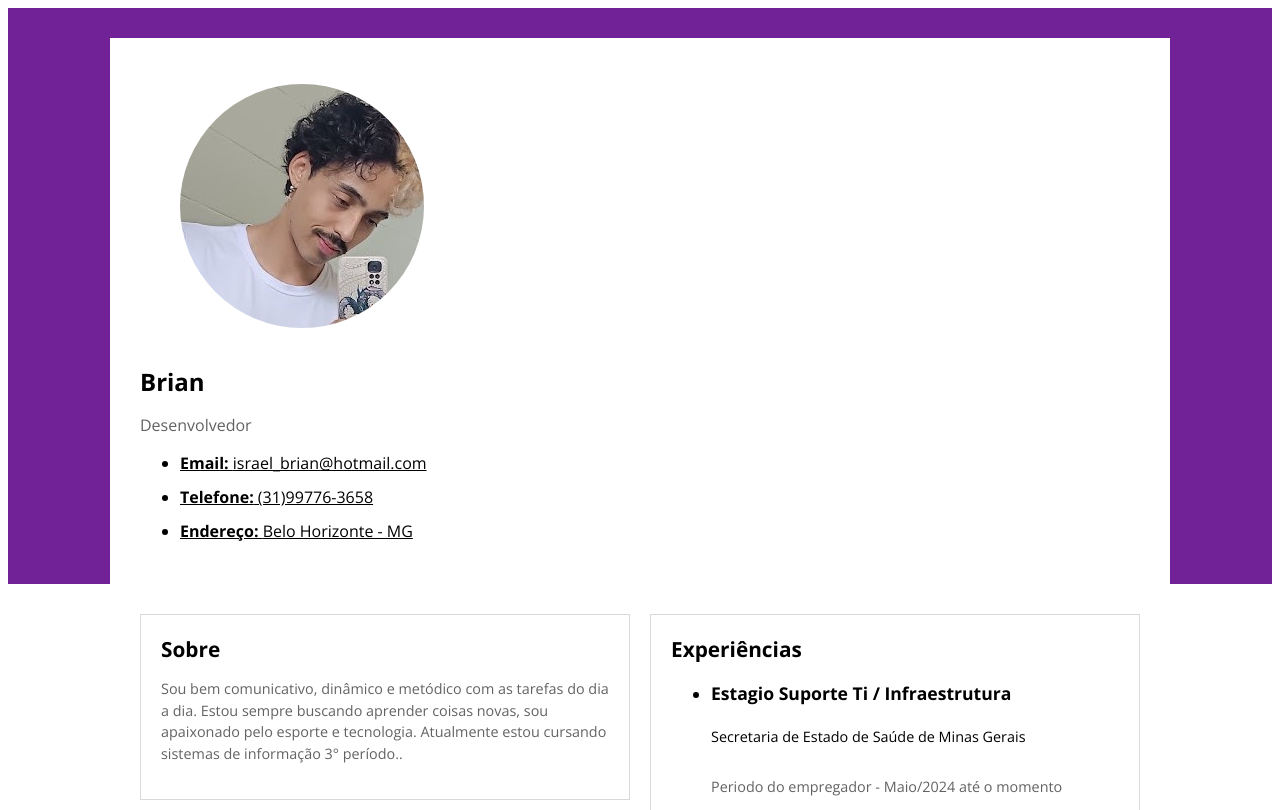
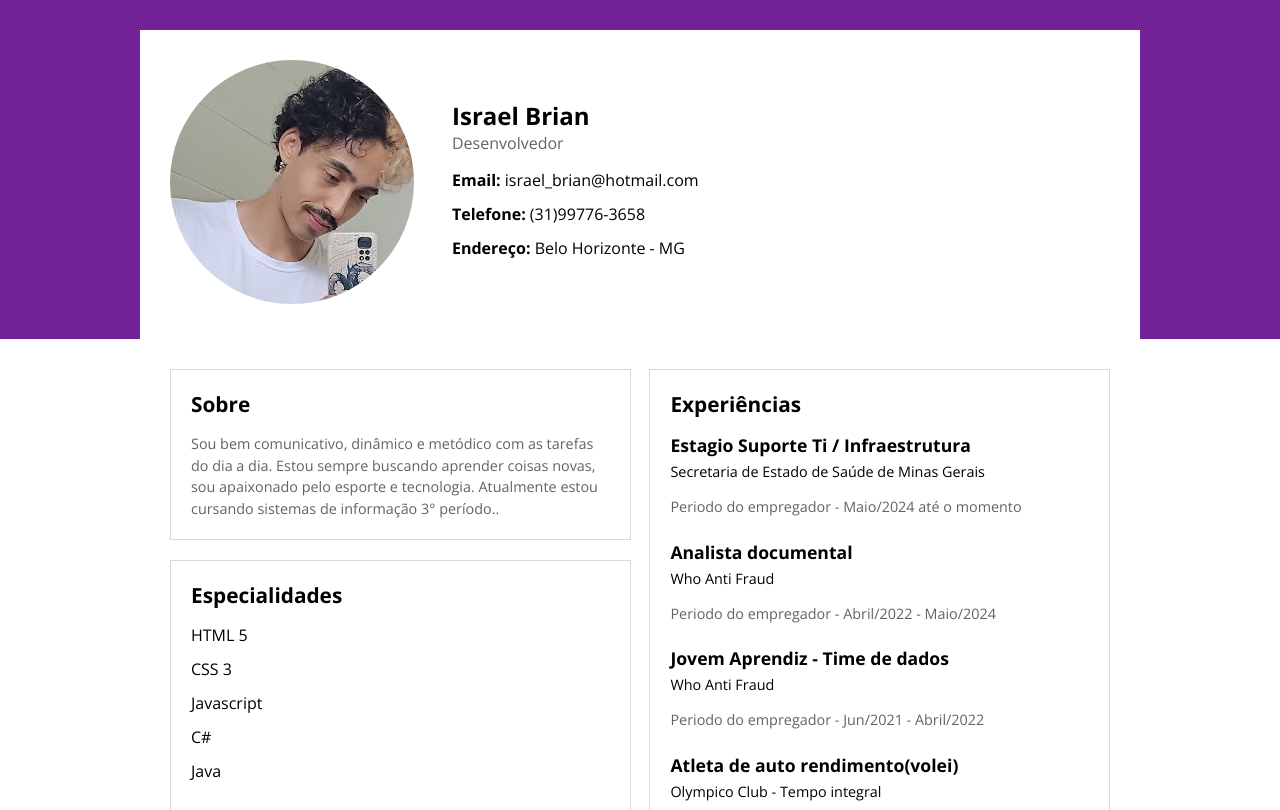
Before and after one commit to israelbrian/Curriculo-WEB, a plain HTML site: page index.html in a window 1280 px wide. Shown: the top 810 px of the page. Drawn offline with nearby package versions, Linux system fonts and the light colour scheme.

Commit message:
atualizei os estilos

```diff
--- a/index.html
+++ b/index.html
@@ -27,7 +27,7 @@
                 <!--INFORMAÇÕES PESSOAIS-->
                 <div class="coluna coluna-direita">
 
-                    <h1>Brian</h1>
+                    <h1>Israel Brian</h1>
                     <p>Desenvolvedor</p>
 
                     <ul>
--- a/style.css
+++ b/style.css
@@ -17,7 +17,14 @@ font-family: 'Open Sans', sans-serif;
 
 }*/
 
-
+/*ESTILOS GERAIS */
+html, body, figure, img, div, input, textarea, p, h1, h2, h3, h4, h5, h6, ul, li, a, main {
+    margin: 0;
+    padding: 0;
+    box-sizing: border-box;
+    list-style: none;
+    text-decoration: none;
+}
 
 .coluna{
     flex-basis: 49%;
```
